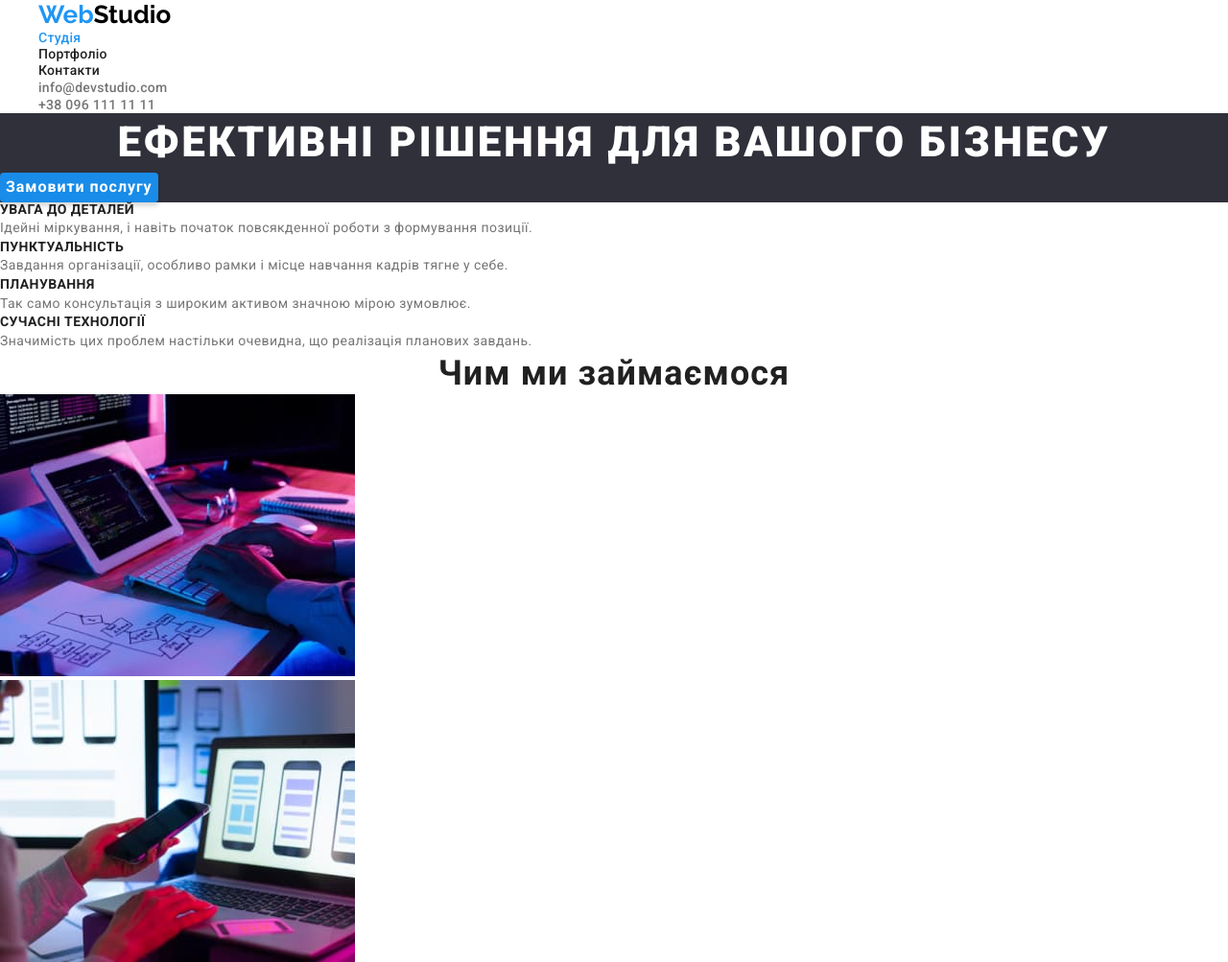
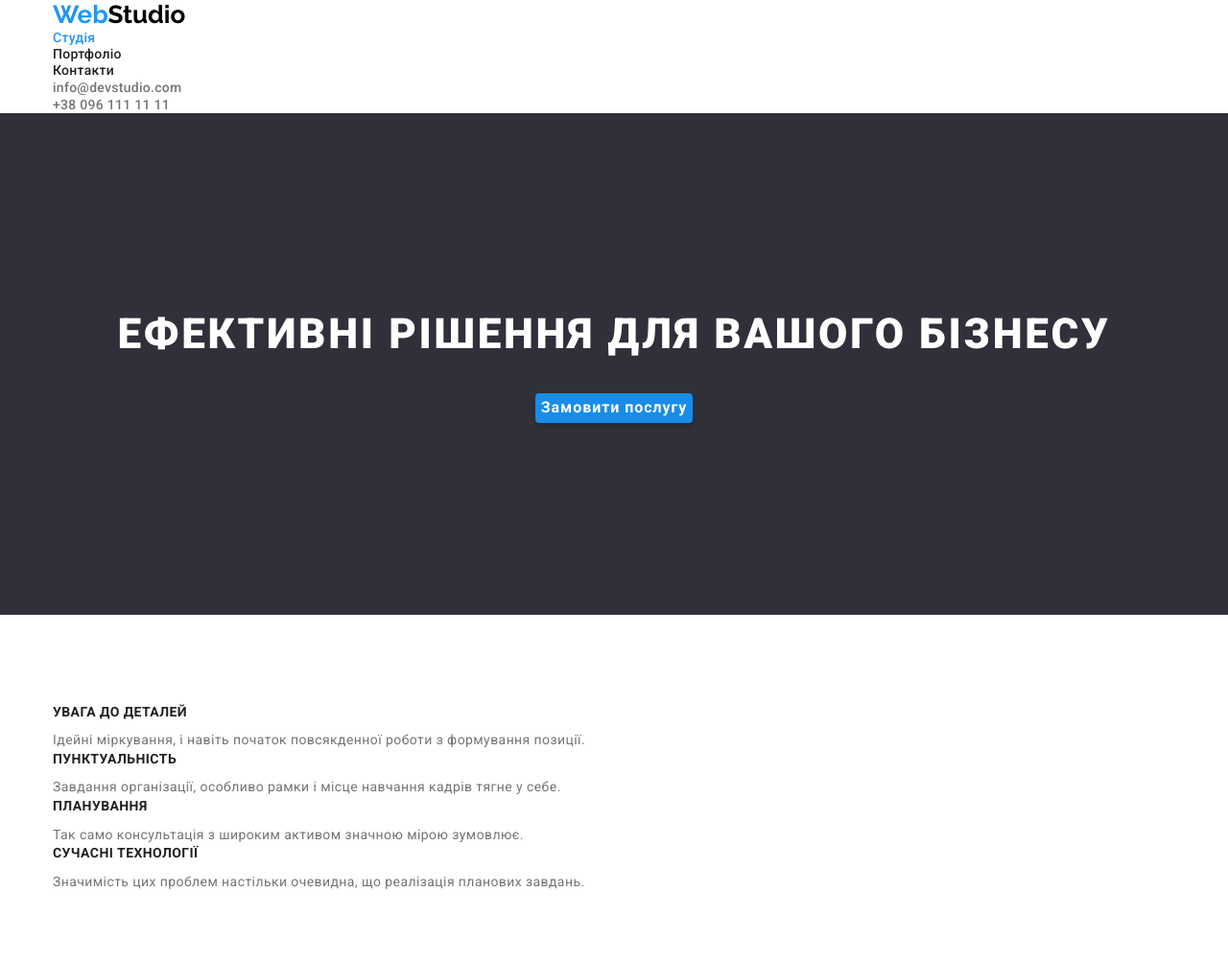
Before and after one commit to miastkivskyi/goit-markup-hw-03, a plain HTML site: page index.html in a window 1280 px wide. Shown: the top 1003 px of the page at 96% size. Drawn offline with nearby package versions, Linux system fonts and the light colour scheme.

Commit message:
add studio

```diff
--- a/css/styles.css
+++ b/css/styles.css
@@ -23,7 +23,10 @@ body {
   width: 1200px;
   margin-left: auto;
   margin-right: auto;
+  padding-left: 15px;
+  padding-right: 15px;
 }
+
 p,
 h1,
 h2,
@@ -92,6 +95,15 @@ ol {
 }
 
 /*main*/
+.section-team,
+.section-examples {
+  padding-top: 94px;
+  padding-bottom: 94px;
+}
+.section-features {
+  padding-top: 94px;
+}
+
 .section-title {
   color: var(--section-title-color);
   font-weight: 700;
@@ -99,19 +111,21 @@ ol {
   line-height: 1.1;
   letter-spacing: 0.03em;
   text-transform: uppercase;
+  margin-bottom: 10px;
 }
+
 .hero {
   background-color: var(--background-color);
+  text-align: center;
 }
 .hero-title {
   font-weight: 900;
   font-size: 44px;
   line-height: 1.4;
-  text-align: center;
   letter-spacing: 0.06em;
   color: var(--primary-white-color);
   text-transform: uppercase;
-  margin-bottom: 100;
+  padding-top: 200px;
 }
 .section-work {
   color: var(--section-title-color);
@@ -120,6 +134,7 @@ ol {
   line-height: 1.2;
   text-align: center;
   letter-spacing: 0.03em;
+  margin-bottom: 50px;
 }
 
 .rubric {
@@ -127,8 +142,9 @@ ol {
   line-height: 1.7;
   letter-spacing: 0.03em;
 }
-.team-section {
-  background: var(--button-basis);
+
+.section-team {
+  background-color: var(--button-basis);
 }
 .staff {
   background-color: var(--primary-white-color);
@@ -181,6 +197,8 @@ ol {
 
 .footer {
   background: var(--background-color);
+  padding-top: 60px;
+  padding-bottom: 60px;
 }
 .logo-white {
   color: var(--primary-white-color);
@@ -218,7 +236,6 @@ ol {
 .button-studio {
   color: var(--primary-white-color);
   background-color: var(--button-back-color);
-  font-family: inherit;
   font-weight: 700;
   font-size: 16px;
   line-height: 1.8;
@@ -227,6 +244,8 @@ ol {
   box-shadow: 0px 4px 4px var(--shadow-color);
   border-radius: 4px;
   letter-spacing: 0.06em;
+  margin-top: 30px;
+  margin-bottom: 200px;
 }
 
 .button-portfolio {
--- a/index.html
+++ b/index.html
@@ -52,10 +52,14 @@
 
     <main>
       <section class="hero">
+        <div class="container">
           <h1 class="hero-title">Ефективні рішення для вашого бізнесу</h1>
           <button type="button" class="button-studio">Замовити послугу</button>
+        </div>
       </section>
-      <section class="section">
+
+      <section class="section-features">
+        <div class="container">
           <ul class="list">
             <li>
               <h3 class="section-title">УВАГА ДО ДЕТАЛЕЙ</h3>
@@ -67,8 +71,8 @@
             <li>
               <h3 class="section-title">ПУНКТУАЛЬНІСТЬ</h3>
               <p class="rubric">
-              Завдання організації, особливо рамки і місце навчання кадрів тягне
-              у себе.
+                Завдання організації, особливо рамки і місце навчання кадрів
+                тягне у себе.
               </p>
             </li>
             <li>
@@ -80,13 +84,15 @@
             <li>
               <h3 class="section-title">СУЧАСНІ ТЕХНОЛОГІЇ</h3>
               <p class="rubric">
-              Значимість цих проблем настільки очевидна, що реалізація планових
-              завдань.
+                Значимість цих проблем настільки очевидна, що реалізація
+                планових завдань.
               </p>
             </li>
           </ul>
+        </div>
       </section>
-      <section class="section">
+      <section class="section-examples">
+        <div class="container">
           <h2 class="section-work">Чим ми займаємося</h2>
           <ul class="list">
             <li>
@@ -114,8 +120,10 @@
               />
             </li>
           </ul>
+        </div>
       </section>
-      <section class="team-section">
+      <section class="section-team">
+        <div class="container">
           <h2 class="section-work">Наша команда</h2>
           <ul class="staff list">
             <li>
@@ -159,13 +167,15 @@
               <p lang="en" class="profession">UI Designer</p>
             </li>
           </ul>
+        </div>
       </section>
     </main>
     <footer class="footer">
+      <div class="container">
         <a lang="en" class="logo" href="./index.html">
           <span class="logo-color">Web</span
-        ><span class="logo-white">Studio</span></a
-      >
+          ><span class="logo-white">Studio</span>
+        </a>
         <address>
           <ul class="footer-nav list">
             <li class="local">
@@ -173,7 +183,9 @@
             </li>
 
             <li>
-            <a href="mailto:info@example.com" class="data">info@example.com</a>
+              <a href="mailto:info@example.com" class="data"
+                >info@example.com</a
+              >
             </li>
 
             <li>
@@ -181,6 +193,7 @@
             </li>
           </ul>
         </address>
+      </div>
     </footer>
   </body>
 </html>
```
Also changed, not shown: portfolio.html (+7 -3 lines). Lines whose indentation alone changed are shown as unchanged.
